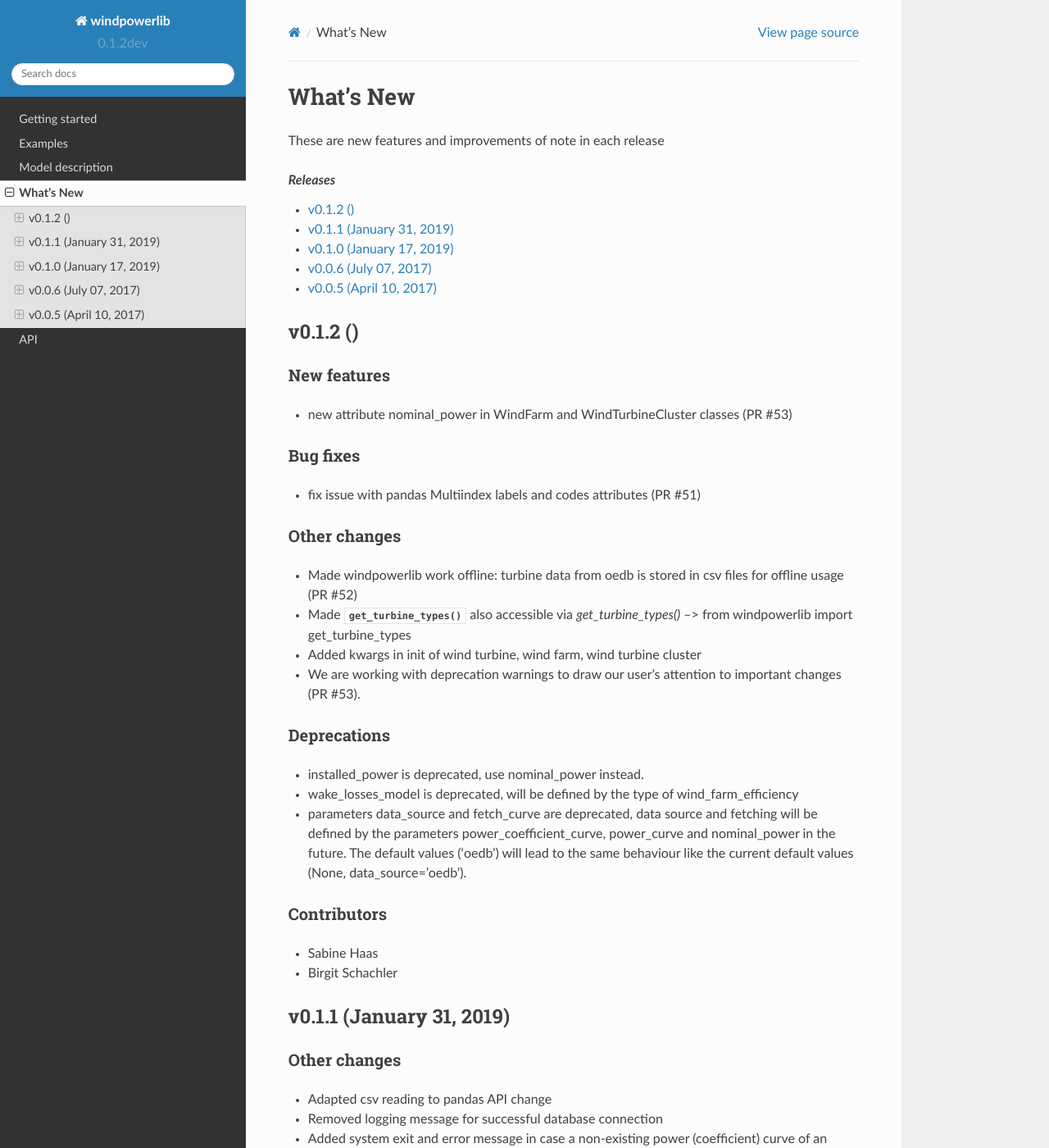
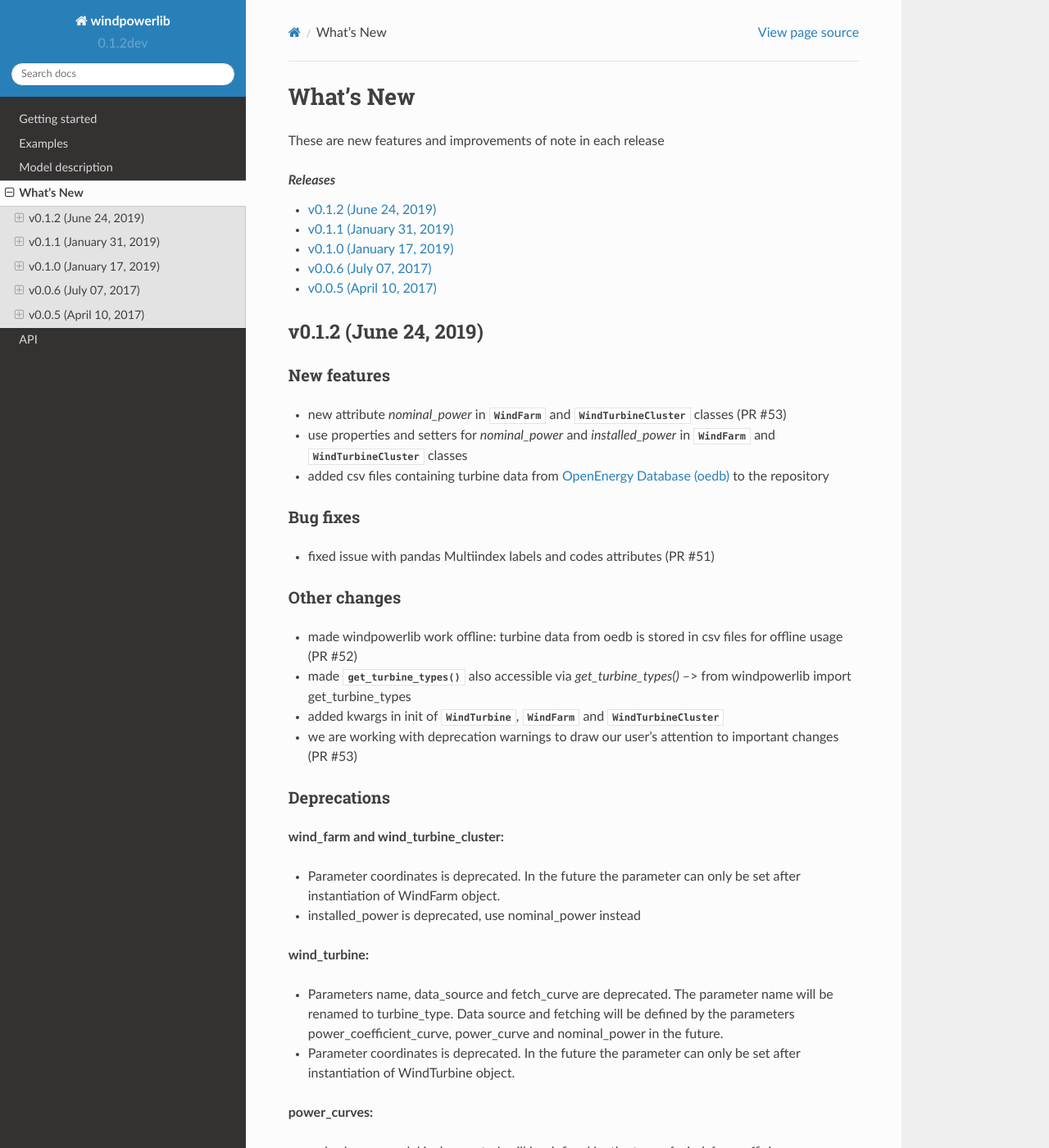
Before and after one commit to wind-python/windpowerlib, a Sphinx documentation site: the page built from doc/whats_new.rst, in a window 1280 px wide and 1400 px high. Shown: the whole window at 82% size. Built offline with Sphinx 7.4.7 and the Read the Docs theme 2.0.0, drawn with Linux system fonts in a browser that asks for light colours; formulas are drawn with MathJax 3; pages that are not in the unit, such as notebooks, are missing from menus.

Commit message:
Update whatsnew

```diff
--- a/doc/whatsnew/v0-1-2.txt
+++ b/doc/whatsnew/v0-1-2.txt
@@ -1,28 +1,41 @@
-v0.1.2 ()
+v0.1.2 (June 24, 2019)
 ++++++++++++++++++++++++++++++
 
 New features
 ############
-* new attribute nominal_power in WindFarm and WindTurbineCluster classes (PR #53)
+* new attribute `nominal_power` in :class:`~windpowerlib.wind_farm.WindFarm` and :class:`~windpowerlib.wind_turbine_cluster.WindTurbineCluster` classes (PR #53)
+* use properties and setters for `nominal_power` and `installed_power` in :class:`~windpowerlib.wind_farm.WindFarm` and  :class:`~windpowerlib.wind_turbine_cluster.WindTurbineCluster` classes
+* added csv files containing turbine data from `OpenEnergy Database (oedb) <https://openenergy-platform.org/dataedit/>`_ to the repository
 
 Bug fixes
 #########
-* fix issue with pandas Multiindex labels and codes attributes (PR #51)
+* fixed issue with pandas Multiindex labels and codes attributes (PR #51)
 
 Other changes
 #############
-* Made windpowerlib work offline: turbine data from oedb is stored in csv files for offline usage (PR #52)
-* Made :py:func:`~windpowerlib.wind_turbine.get_turbine_types` also accessible via `get_turbine_types()` --> from windpowerlib import get_turbine_types
-* Added kwargs in init of wind turbine, wind farm, wind turbine cluster
-* We are working with deprecation warnings to draw our user's attention to important changes (PR #53).
+* made windpowerlib work offline: turbine data from oedb is stored in csv files for offline usage (PR #52)
+* made :py:func:`~windpowerlib.wind_turbine.get_turbine_types` also accessible via `get_turbine_types()` --> from windpowerlib import get_turbine_types
+* added kwargs in init of  :class:`~windpowerlib.wind_turbine.WindTurbine`, :class:`~windpowerlib.wind_farm.WindFarm` and  :class:`~windpowerlib.wind_turbine_cluster.WindTurbineCluster`
+* we are working with deprecation warnings to draw our user's attention to important changes (PR #53)
 
 Deprecations
 ############
-* installed_power is deprecated, use nominal_power instead.
+**wind_farm and wind_turbine_cluster:**
+
+* Parameter coordinates is deprecated. In the future the parameter can only be set after instantiation of WindFarm object.
+* installed_power is deprecated, use nominal_power instead
+
+**wind_turbine:**
+
+* Parameters name, data_source and fetch_curve are deprecated. The parameter name will be renamed to turbine_type. Data source and fetching will be defined by the parameters power_coefficient_curve, power_curve and nominal_power in the future.
+* Parameter coordinates is deprecated. In the future the parameter can only be set after instantiation of WindTurbine object.
+
+**power_curves:**
+
 * wake_losses_model is deprecated, will be defined by the type of wind_farm_efficiency
-* parameters data_source and fetch_curve are deprecated, data source and fetching will be defined by the parameters power_coefficient_curve, power_curve and nominal_power in the future. The default values ('oedb') will lead to the same behaviour like the current default values (None, data_source='oedb').
 
 Contributors
 ############
 * Sabine Haas
 * Birgit Schachler
+* Uwe Krien
```
